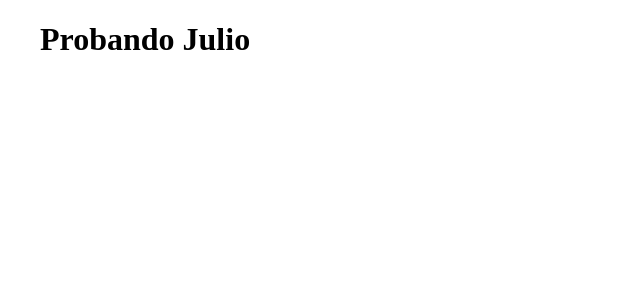
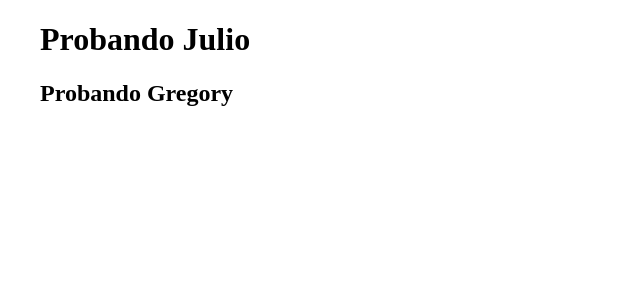
Before and after one commit to JulioSalgado29/airesimbal-front, a Next.js app: page / in a window 1280 px wide. Shown: the top 300 px of the page, without its empty margins (0-640 px from the left). Built offline with nearby package versions, Linux system fonts and the light colour scheme.

Commit message:
feat: probando gregory

```diff
--- a/pages/index.js
+++ b/pages/index.js
@@ -6,6 +6,7 @@ export default function Home() {
   return (
     <div className={styles.container}>
       <h1>Probando Julio</h1>
+      <h2>Probando Gregory</h2>
     </div>
   )
 }
```
